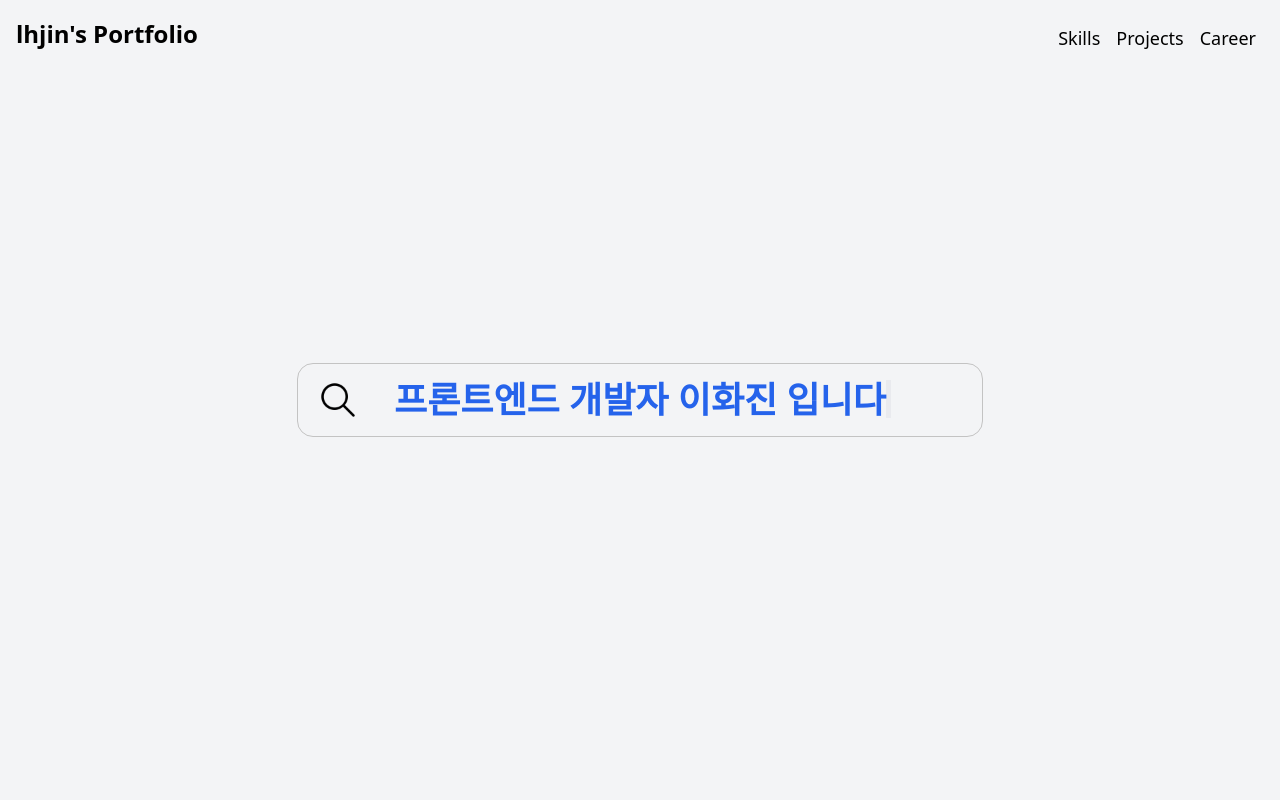
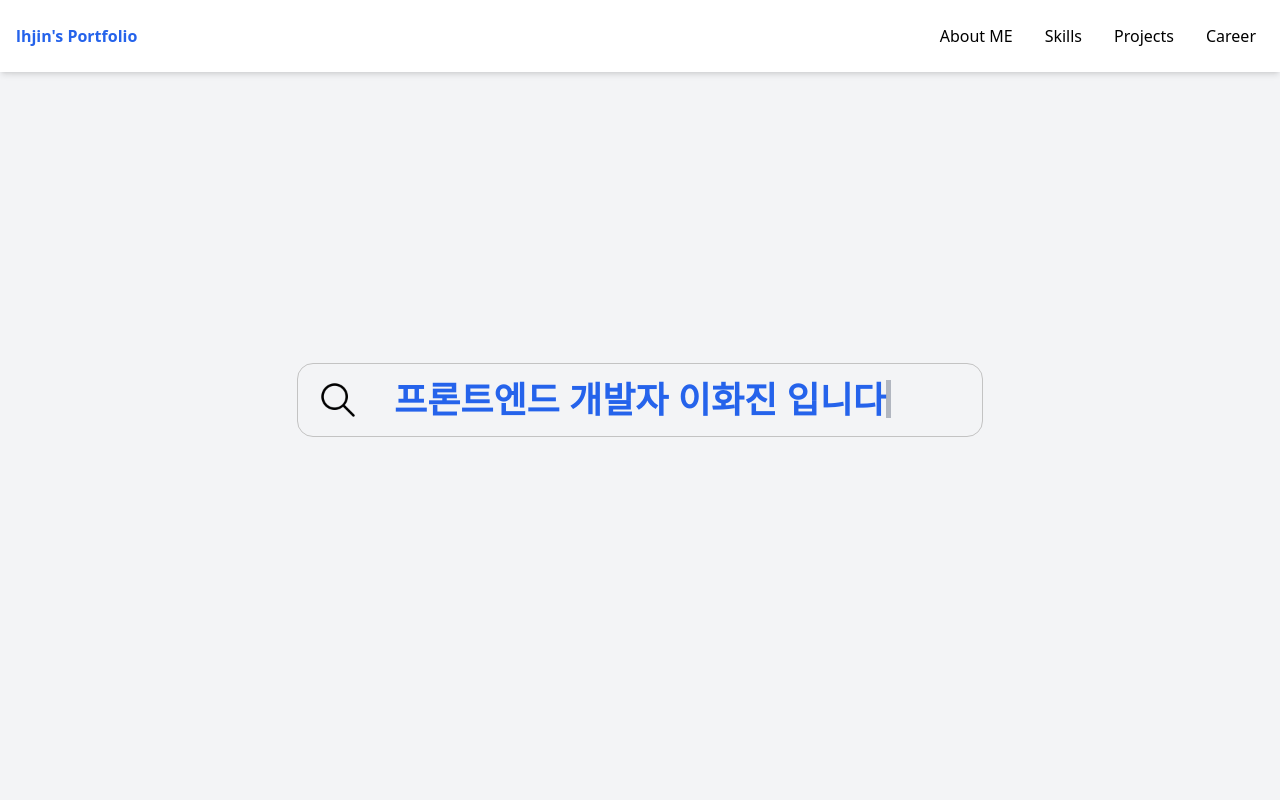
Before and after one commit to HwajinLee3114/lhjin-portfolio, a Next.js app: page / in a window 1280 px wide. Shown: the top 800 px of the page. Built offline with nearby package versions, Linux system fonts and the light colour scheme.

Commit message:
헤더 수정

```diff
--- a/src/app/page.tsx
+++ b/src/app/page.tsx
@@ -1,3 +1,4 @@
+import About from "@/components/About";
 import Career from "@/components/Career";
 import Header from "@/components/Header";
 import HomeSec from "@/components/Home";
@@ -10,6 +11,7 @@ export default function Home() {
       <Header />
       <main>
         <HomeSec />
+        <About />
         <Skills />
         <Projects />
         <Career />
--- /dev/null
+++ b/src/components/About.tsx
@@ -0,0 +1,15 @@
+import React from 'react'
+
+export default function About() {
+  return (
+    <section
+      id="about"
+      className="flex flex-col items-center justify-center min-h-screen bg-gray-200"
+    >
+      <h2 className="text-3xl font-bold">About ME</h2>
+      <p className="mt-4">
+        내 이름은 이화진
+      </p>
+    </section>
+  )
+}
--- a/src/components/Career.tsx
+++ b/src/components/Career.tsx
@@ -4,7 +4,7 @@ export default function CareerCareer() {
   return (
     <section
       id="career"
-      className="flex flex-col items-center justify-center min-h-screen bg-gray-400"
+      className="flex flex-col items-center justify-center min-h-screen bg-gray-500"
     >
       <h2 className="text-3xl font-bold">Career</h2>
       <p className="mt-4">내 경력에 대해 알아보세요.</p>
--- a/src/components/Header.tsx
+++ b/src/components/Header.tsx
@@ -1,54 +1,29 @@
 "use client";
 
-import React, { useEffect, useState } from "react";
+import React, { useState, useEffect } from "react";
+import Link from "next/link";
 
 const Header = () => {
-  const [activeSection, setActiveSection] = useState<string>("home");
-  const [isScrolled, setIsScrolled] = useState<boolean>(false);
+  const [isOpen, setIsOpen] = useState(false);
+  const [activeSection, setActiveSection] = useState("");
 
-  const scrollToSection = (sectionId: string) => {
-    const section = document.getElementById(sectionId);
-    if (section) {
-      section.scrollIntoView({ behavior: "smooth" });
-    }
+  const toggleMenu = () => {
+    setIsOpen(!isOpen);
   };
 
   const handleScroll = () => {
-    const sections = ["skills", "projects", "career"]; // 'home' 제외
-    const scrollPosition = window.scrollY + 100; // 헤더 높이에 맞춰 조정
+    const sections = ["home", "about", "skills", "projects", "career"];
+    const scrollY = window.scrollY;
 
-    // 메인 섹션 active 해제
-    const homeSection = document.getElementById("home");
-    if (
-      homeSection &&
-      scrollPosition < homeSection.offsetTop + homeSection.clientHeight
-    ) {
-      setActiveSection("");
-      // return;
-    }
-
-    // 스크롤 상태 업데이트
-    if (scrollPosition > 105) {
-      setIsScrolled(true);
-    } else {
-      setIsScrolled(false);
-    }
-
-    for (const sectionId of sections) {
-      const section = document.getElementById(sectionId);
-      if (section) {
-        const sectionTop = section.offsetTop;
-        const sectionHeight = section.clientHeight;
-
-        if (
-          scrollPosition >= sectionTop &&
-          scrollPosition < sectionTop + sectionHeight
-        ) {
-          setActiveSection(sectionId);
-          break;
+    sections.forEach((section) => {
+      const element = document.getElementById(section);
+      if (element) {
+        const { offsetTop, clientHeight } = element;
+        if (scrollY >= offsetTop - 50 && scrollY < offsetTop + clientHeight) {
+          setActiveSection(section);
         }
       }
-    }
+    });
   };
 
   useEffect(() => {
@@ -58,35 +33,93 @@ const Header = () => {
     };
   }, []);
 
+  const scrollToSection = (id: string) => {
+    const element = document.getElementById(id);
+    if (element) {
+      element.scrollIntoView({ behavior: "smooth" });
+    }
+    setIsOpen(false); // 사이드 메뉴 닫기
+  };
+
   return (
     <header
-      className={`flex justify-between fixed top-0 left-0 right-0 p-4 z-10 transition-all duration-300
-      ${
-        isScrolled
-          ? "bg-white text-maincolor shadow-lg"
-          : "bg-transparent text-black"
-      }`}
+      className={`flex items-center justify-between p-4 bg-white shadow-md fixed w-full transition-all duration-300 z-50`}
     >
       <button
-        className="text-2xl font-bold"
+        className="text-blue-600 font-bold"
         onClick={() => scrollToSection("home")}
       >
         lhjin's Portfolio
       </button>
-      <nav className="mt-2">
-        {["skills", "projects", "career"].map(
-          (section) => (
-            <button
-              key={section}
-              className={`mx-2 text-lg ${
-                activeSection === section ? "underline" : ""
-              }`} // active 클래스 적용
-              onClick={() => scrollToSection(section)}
-            >
-              {section.charAt(0).toUpperCase() + section.slice(1)}
-            </button>
-          )
-        )}
+      <button onClick={toggleMenu} className="md:hidden focus:outline-none">
+        {isOpen ? "✖" : "☰"}
+      </button>
+      <nav className={`hidden md:flex space-x-4`}>
+        <button
+          onClick={() => scrollToSection("about")}
+          className={`p-2 ${activeSection === "about" ? "bg-gray-200" : ""}`}
+        >
+          About ME
+        </button>
+        <button
+          onClick={() => scrollToSection("skills")}
+          className={`p-2 ${activeSection === "skills" ? "bg-gray-200" : ""}`}
+        >
+          Skills
+        </button>
+        <button
+          onClick={() => scrollToSection("projects")}
+          className={`p-2 ${activeSection === "projects" ? "bg-gray-200" : ""}`}
+        >
+          Projects
+        </button>
+        <button
+          onClick={() => scrollToSection("career")}
+          className={`p-2 ${activeSection === "career" ? "bg-gray-200" : ""}`}
+        >
+          Career
+        </button>
+      </nav>
+      <nav
+        className={`fixed top-0 right-0 bg-white h-full w-3/4 md:hidden transition-transform duration-300 ${
+          isOpen ? "translate-x-0" : "translate-x-full"
+        } z-50`}
+      >
+        <button className="p-4" onClick={toggleMenu}>
+          ✖
+        </button>
+        <button
+          onClick={() => scrollToSection("about")}
+          className={`block p-4 ${
+            activeSection === "about" ? "bg-gray-200" : ""
+          }`}
+        >
+          About ME
+        </button>
+        <button
+          onClick={() => scrollToSection("about")}
+          className={`block p-4 ${
+            activeSection === "skills" ? "bg-gray-200" : ""
+          }`}
+        >
+          Skills
+        </button>
+        <button
+          onClick={() => scrollToSection("projects")}
+          className={`block p-4 ${
+            activeSection === "projects" ? "bg-gray-200" : ""
+          }`}
+        >
+          Projects
+        </button>
+        <button
+          onClick={() => scrollToSection("career")}
+          className={`block p-4 ${
+            activeSection === "career" ? "bg-gray-200" : ""
+          }`}
+        >
+          Career
+        </button>
       </nav>
     </header>
   );
--- a/src/components/Projects.tsx
+++ b/src/components/Projects.tsx
@@ -4,7 +4,7 @@ export default function Projects() {
   return (
     <section
       id="projects"
-      className="flex flex-col items-center justify-center min-h-screen bg-gray-300"
+      className="flex flex-col items-center justify-center min-h-screen bg-gray-400"
     >
       <h2 className="text-3xl font-bold">Projects</h2>
       <p className="mt-4">내가 만든 프로젝트들을 확인하세요.</p>
--- a/src/components/Skills.tsx
+++ b/src/components/Skills.tsx
@@ -4,7 +4,7 @@ export default function Skills() {
   return (
     <section
       id="skills"
-      className="flex flex-col items-center justify-center min-h-screen bg-gray-200"
+      className="flex flex-col items-center justify-center min-h-screen bg-gray-300"
     >
       <h2 className="text-3xl font-bold">Skills</h2>
       <p className="mt-4">
```
